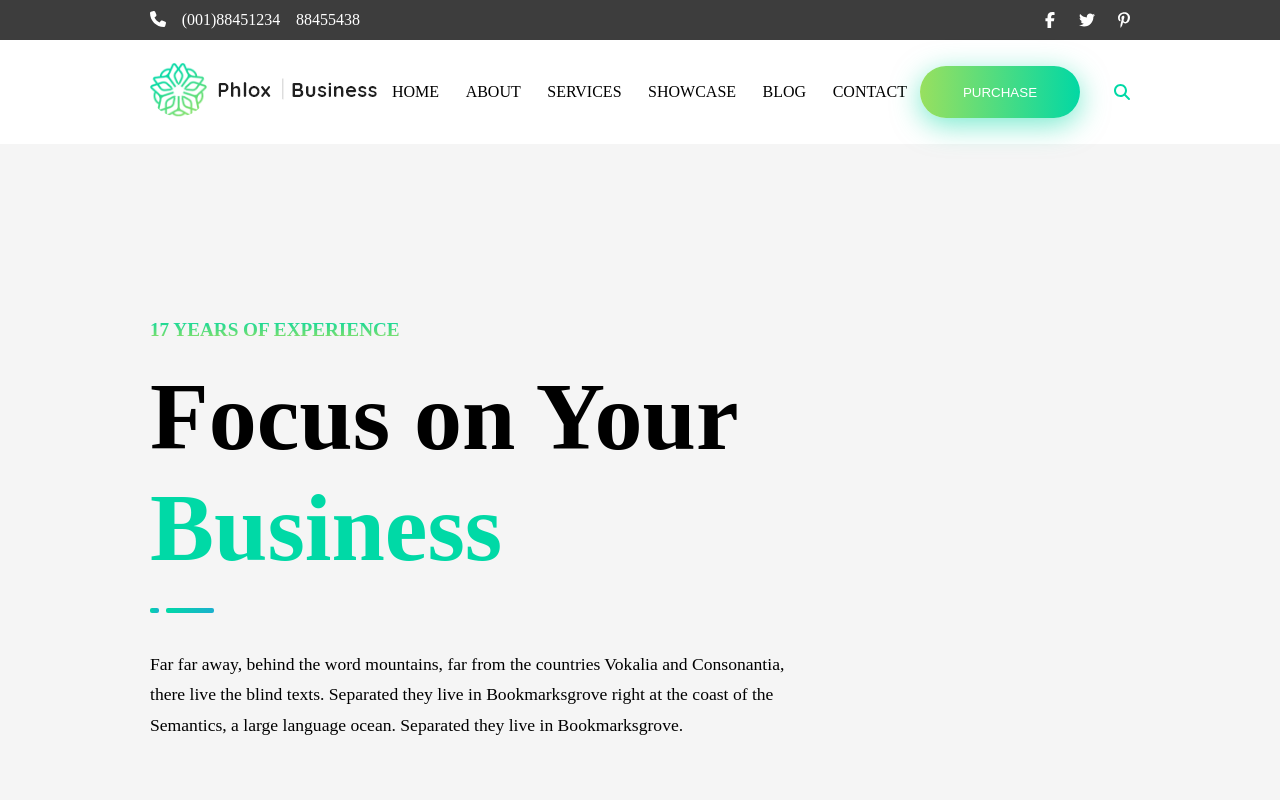
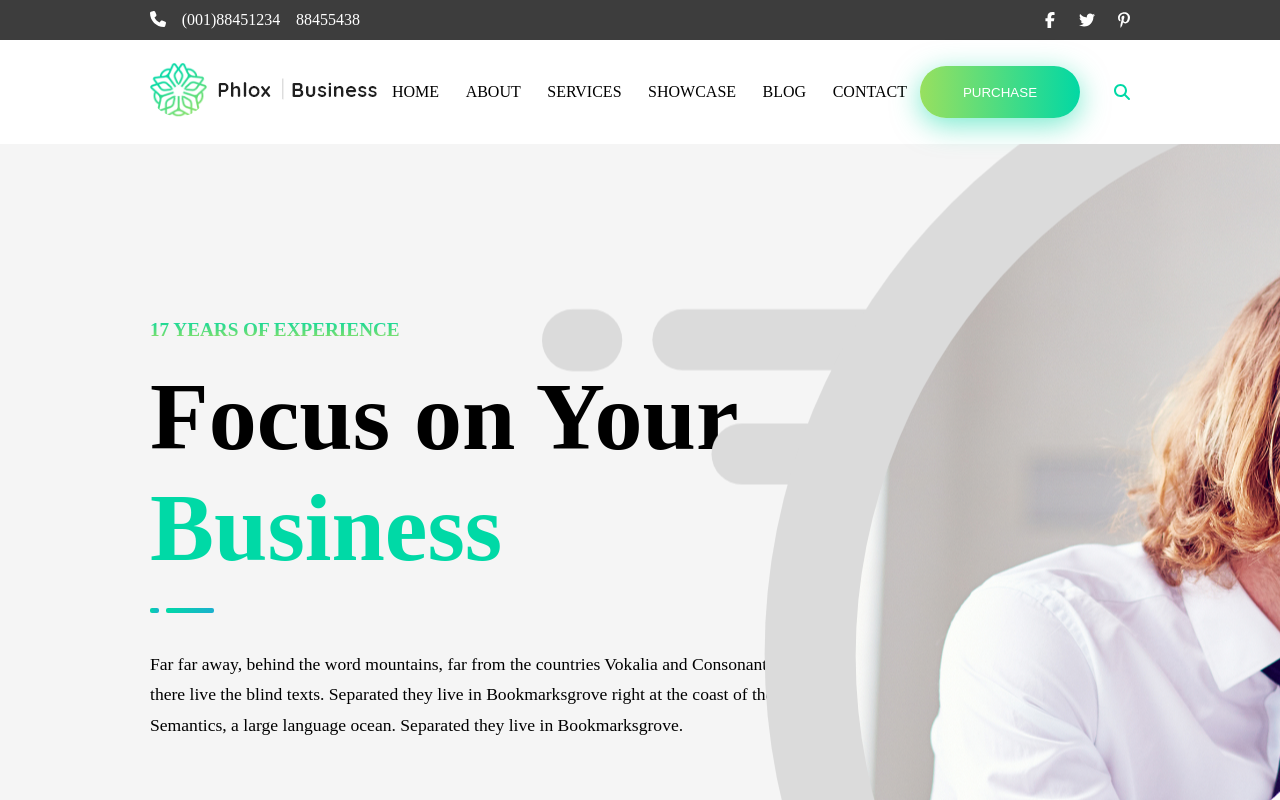
Before and after one commit to sebastianocalella/proj-html-vuejs, a Vue app: page / in a window 1280 px wide. Shown: the top 800 px of the page. Built offline with nearby package versions, Linux system fonts and the light colour scheme.

Commit message:
first section image

```diff
--- a/src/components/AppMainComponents/MainCarousel.vue
+++ b/src/components/AppMainComponents/MainCarousel.vue
@@ -1,5 +1,5 @@
 <template>
-    <div>
+    <div class="container">
         <div class="text-content">
             <span>17 years of experience</span>
             <h1>Focus on Your <span>Business</span></h1>
@@ -15,6 +15,9 @@
                 -
                 <a href="">twitter</a>
             </span>
+        </div>
+        <div class="img-wrapper">
+            <img src="../../assets/images/Group-35-2x.png" alt="">
         </div>
     </div>
 </template>
@@ -32,6 +35,10 @@ export default {
 
 <style lang="scss" scoped>
 @use '../../styles/partials/colors' as *;
+
+    .container{
+        position: relative;
+    }
     .text-content{
         display: flex;
         flex-direction: column;
@@ -89,4 +96,16 @@ export default {
             }
         }
     }
+
+    .img-wrapper{
+        position: absolute;
+        height: 100%;
+        top: 0;
+        left: 40%;
+        width: calc(60% + 150px);
+        overflow: hidden;
+        img{
+            transform: translate(0, -10%);
+        }
+    }
 </style>
```
